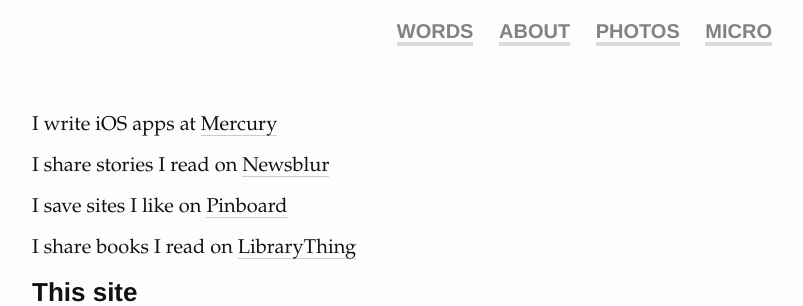
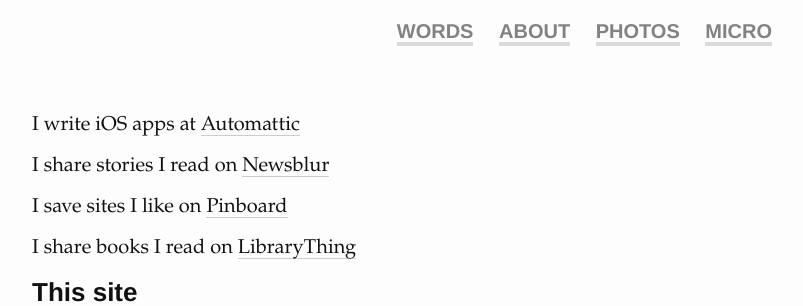
Before and after one commit to bjtitus/bjtitus.github.com, a Jekyll site: the page built from about.md, in a window 1280 px wide. Shown: the top 306 px of the page, without its empty margins (238-1041 px from the left). Built offline with Jekyll 4.4.1, drawn with Linux system fonts in a browser that asks for light colours.

Commit message:
Update position

```diff
--- a/about.md
+++ b/about.md
@@ -4,7 +4,7 @@
 permalink: /about/
 ---
 
-I write iOS apps at [Mercury](http://mercury.io)
+I write iOS apps at [Automattic](https://automattic.com)
 
 I share stories I read on [Newsblur](http://bjtitus.newsblur.com)
 
```
